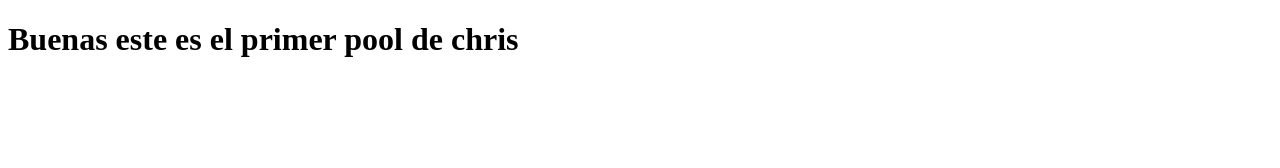
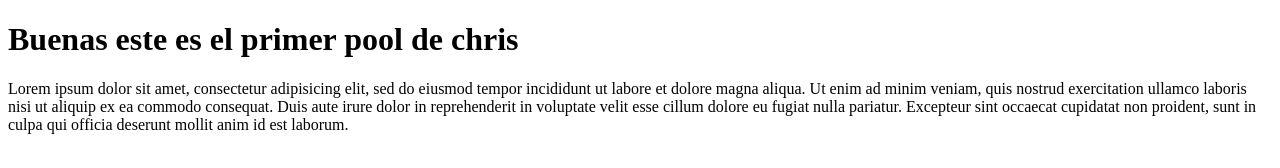
Before and after one commit to darksoul785/SItio-web, a plain HTML site: page index.html in a window 1280 px wide. Drawn offline with Linux system fonts and the light colour scheme.

Commit message:
header y parrafo
a

```diff
--- a/index.html
+++ b/index.html
@@ -8,5 +8,10 @@
 </head>
 <body>
     <h1>Buenas este es el primer pool de chris</h1>
+    <p>Lorem ipsum dolor sit amet, consectetur adipisicing elit, sed do eiusmod
+    tempor incididunt ut labore et dolore magna aliqua. Ut enim ad minim veniam,
+    quis nostrud exercitation ullamco laboris nisi ut aliquip ex ea commodo
+    consequat. Duis aute irure dolor in reprehenderit in voluptate velit esse
+    cillum dolore eu fugiat nulla pariatur. Excepteur sint occaecat cupidatat non proident, sunt in culpa qui officia deserunt mollit anim id est laborum.</p>
 </body>
 </html>
```
